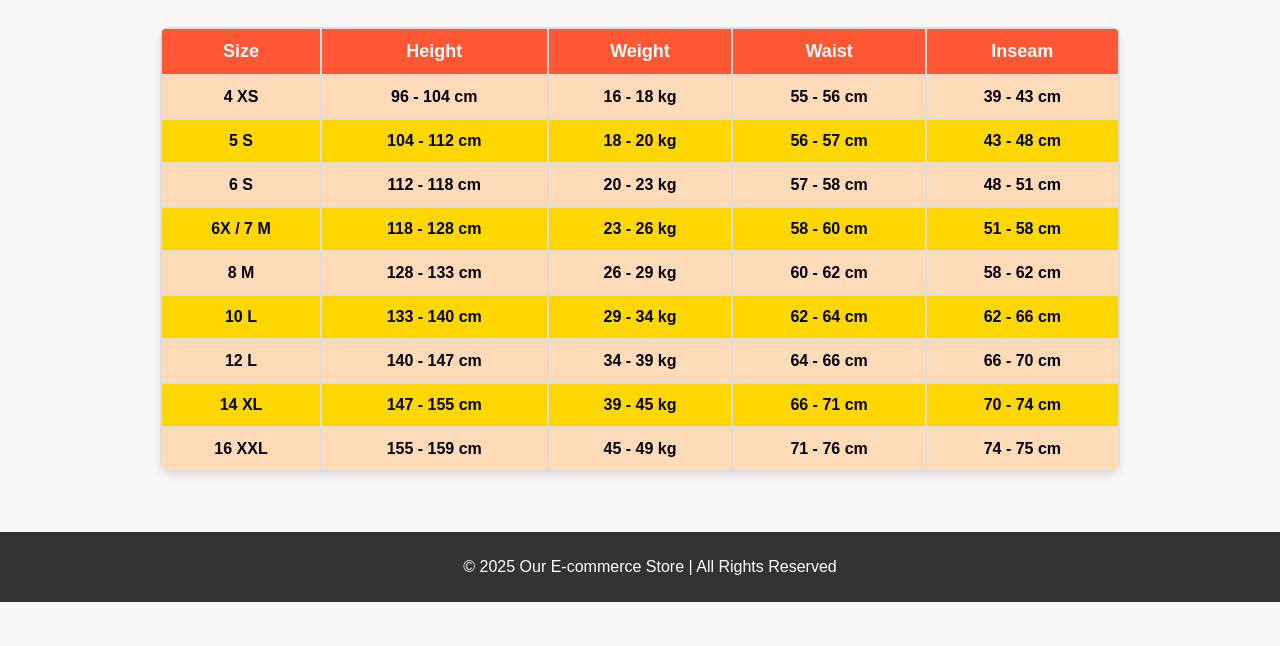
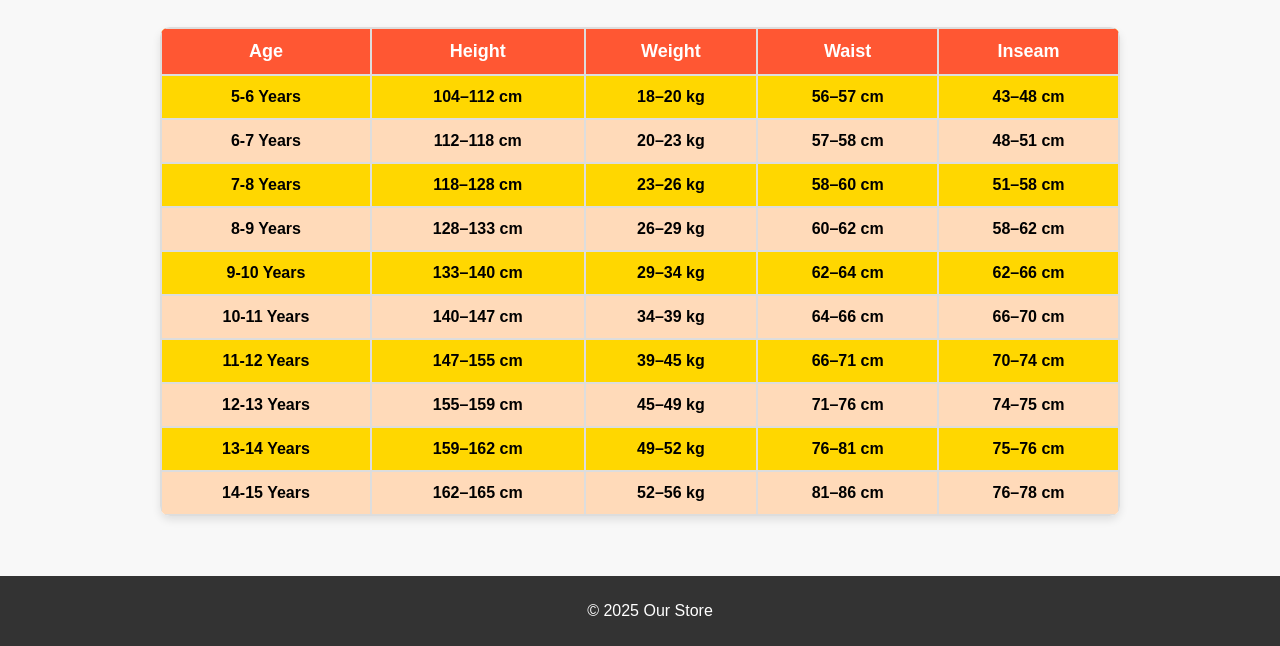
Before and after one commit to Reema0440/ecommerce-site, a plain HTML site: page size-chart.html in a window 1280 px wide. Shown: the part 167-813 px from the top of the page. Drawn offline with Linux system fonts and the light colour scheme.

Commit message:
Update size-chart.html
changes in sizes

```diff
--- a/size-chart.html
+++ b/size-chart.html
@@ -1,103 +1,56 @@
 <!DOCTYPE html>
 <html lang="en">
 <head>
-    <meta charset="UTF-8">
-    <meta name="viewport" content="width=device-width, initial-scale=1.0">
-    <title>Size Chart - E-commerce</title>
-    <link rel="stylesheet" href="css/styles.css">
+  <meta charset="UTF-8" />
+  <meta name="viewport" content="width=device-width, initial-scale=1.0"/>
+  <title>Size Guide - E-commerce</title>
+  <link rel="stylesheet" href="css/styles.css" />
 </head>
 <body>
   <header>
-        <div class="logo"><img src="images/logo.png" alt="Brand Logo"></div>
+    <div class="logo"><img src="images/Logo.png" alt="Brand Logo" /></div>
     <nav>
       <ul>
         <li><a href="index.html">Home</a></li>
         <li><a href="catalogue.html">Catalogue</a></li>
-                <li><a href="size-chart.html">Size Guide</a></li>
-                <li><a href="about.html">About Us</a></li>
+        <li><a href="size-chart.html" class="active">Size Guide</a></li>
+        <li><a href="about.html">About</a></li>
         <li><a href="contact.html">Contact</a></li>
       </ul>
     </nav>
   </header>
+
   <main>
     <h1>Size Guide</h1>
     <div class="size-chart-container">
       <table>
+        <thead>
           <tr>
-                    <th>Size</th>
+            <th>Age</th>
             <th>Height</th>
             <th>Weight</th>
             <th>Waist</th>
             <th>Inseam</th>
           </tr>
-                <tr>
-                    <td>4 XS</td>
-                    <td>96 - 104 cm</td>
-                    <td>16 - 18 kg</td>
-                    <td>55 - 56 cm</td>
-                    <td>39 - 43 cm</td>
-                </tr>
-                <tr>
-                    <td>5 S</td>
-                    <td>104 - 112 cm</td>
-                    <td>18 - 20 kg</td>
-                    <td>56 - 57 cm</td>
-                    <td>43 - 48 cm</td>
-                </tr>
-                <tr>
-                    <td>6 S</td>
-                    <td>112 - 118 cm</td>
-                    <td>20 - 23 kg</td>
-                    <td>57 - 58 cm</td>
-                    <td>48 - 51 cm</td>
-                </tr>
-                <tr>
-                    <td>6X / 7 M</td>
-                    <td>118 - 128 cm</td>
-                    <td>23 - 26 kg</td>
-                    <td>58 - 60 cm</td>
-                    <td>51 - 58 cm</td>
-                </tr>
-                <tr>
-                    <td>8 M</td>
-                    <td>128 - 133 cm</td>
-                    <td>26 - 29 kg</td>
-                    <td>60 - 62 cm</td>
-                    <td>58 - 62 cm</td>
-                </tr>
-                <tr>
-                    <td>10 L</td>
-                    <td>133 - 140 cm</td>
-                    <td>29 - 34 kg</td>
-                    <td>62 - 64 cm</td>
-                    <td>62 - 66 cm</td>
-                </tr>
-                <tr>
-                    <td>12 L</td>
-                    <td>140 - 147 cm</td>
-                    <td>34 - 39 kg</td>
-                    <td>64 - 66 cm</td>
-                    <td>66 - 70 cm</td>
-                </tr>
-                <tr>
-                    <td>14 XL</td>
-                    <td>147 - 155 cm</td>
-                    <td>39 - 45 kg</td>
-                    <td>66 - 71 cm</td>
-                    <td>70 - 74 cm</td>
-                </tr>
-                <tr>
-                    <td>16 XXL</td>
-                    <td>155 - 159 cm</td>
-                    <td>45 - 49 kg</td>
-                    <td>71 - 76 cm</td>
-                    <td>74 - 75 cm</td>
-                </tr>
+        </thead>
+        <tbody>
+          <tr><td>5-6 Years</td><td>104–112 cm</td><td>18–20 kg</td><td>56–57 cm</td><td>43–48 cm</td></tr>
+          <tr><td>6-7 Years</td><td>112–118 cm</td><td>20–23 kg</td><td>57–58 cm</td><td>48–51 cm</td></tr>
+          <tr><td>7-8 Years</td><td>118–128 cm</td><td>23–26 kg</td><td>58–60 cm</td><td>51–58 cm</td></tr>
+          <tr><td>8-9 Years</td><td>128–133 cm</td><td>26–29 kg</td><td>60–62 cm</td><td>58–62 cm</td></tr>
+          <tr><td>9-10 Years</td><td>133–140 cm</td><td>29–34 kg</td><td>62–64 cm</td><td>62–66 cm</td></tr>
+          <tr><td>10-11 Years</td><td>140–147 cm</td><td>34–39 kg</td><td>64–66 cm</td><td>66–70 cm</td></tr>
+          <tr><td>11-12 Years</td><td>147–155 cm</td><td>39–45 kg</td><td>66–71 cm</td><td>70–74 cm</td></tr>
+          <tr><td>12-13 Years</td><td>155–159 cm</td><td>45–49 kg</td><td>71–76 cm</td><td>74–75 cm</td></tr>
+          <tr><td>13-14 Years</td><td>159–162 cm</td><td>49–52 kg</td><td>76–81 cm</td><td>75–76 cm</td></tr>
+          <tr><td>14-15 Years</td><td>162–165 cm</td><td>52–56 kg</td><td>81–86 cm</td><td>76–78 cm</td></tr>
+        </tbody>
       </table>
     </div>
   </main>
+
   <footer>
-        <p>&copy; 2025 Our E-commerce Store | All Rights Reserved</p>
+    <p>&copy; 2025 Our Store</p>
   </footer>
 </body>
 </html>
```
Lines whose indentation alone changed are shown as unchanged.
